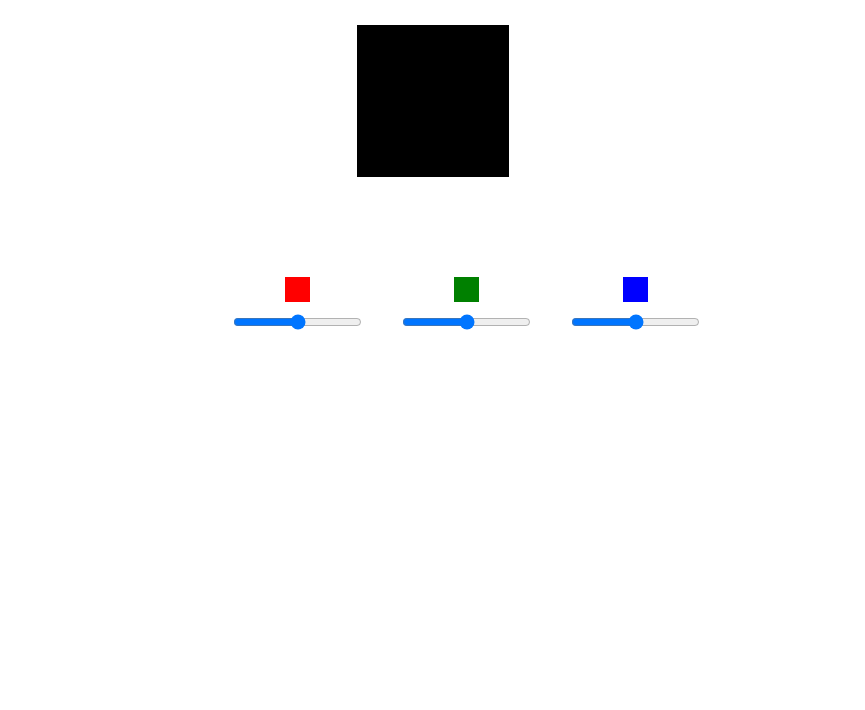
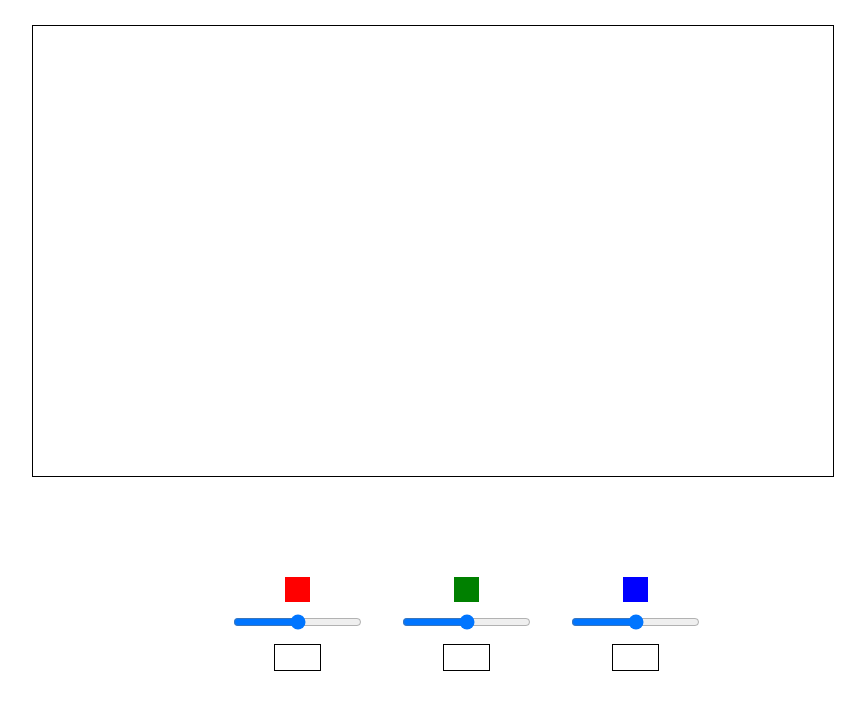
Before and after one commit to Nexvaulus/Project, a plain HTML site: page index.html in a window 1280 px wide. Both pictures are taken after a click on the element 640 px from the left and 101 px from the top of the page. Shown: the whole page, without its empty margins (207-1072 px from the left). Drawn offline with Linux system fonts and the light colour scheme.

Commit message:
Menambahkan js DOM

```diff
--- a/index.html
+++ b/index.html
@@ -12,21 +12,25 @@
     <div class="box"></div>
 
 
+
         <div class="center">
 
             <div class="input">
                 <div class="kotak merah"></div>
-            <input min="0" max="255" type="range" name="sMerah" class="iMerah">
+                <input min="0" max="255" type="range" name="sMerah">
+                <div class="nilai"></div>
             </div>
 
             <div class="input">
                 <div class="kotak hijau"></div>
-            <input min="0" max="255" type="range" name="sHijau" class="iHijau">
+                <input min="0" max="255" type="range" name="sHijau">
+                <div class="nilai"></div>
             </div>
 
             <div class="input">
                 <div class="kotak biru"></div>
-            <input min="0" max="255" type="range" name="sBiru" class="iBiru">
+                <input min="0" max="255" type="range" name="sBiru">
+                <div class="nilai"></div>
             </div>
 
         </div>
--- a/script.js
+++ b/script.js
@@ -2,30 +2,42 @@
 
 
 const box = document.querySelector('.box');
+const center = document.querySelector(".center");
+const merah = center.querySelector('input[name=sMerah]');
+const hijau = center.querySelector('input[name=sHijau]');
+const biru = center.querySelector('input[name=sBiru]');
+
+
 box.addEventListener('click', function() {
     let satu = "size";
     let dua = "caption";
 
-    if(this.classList.contains(satu)) [satu, dua] = [dua, satu];
+    if(this.classList.contains(satu)) {
+        [satu, dua] = [dua, satu];
+
+    }
     this.classList.toggle(satu);
     setTimeout(() => {
         this.classList.toggle(dua)
     }, 700);
+
+
+
+
+
 });
 
 
-const center = document.querySelector(".center");
-const merah = center.querySelector('input[name=sMerah]');
-const hijau = center.querySelector('input[name=sHijau]');
-const biru = center.querySelector('input[name=sBiru]');
 center.addEventListener('input', function(e) {
 
     const r = merah.value;
     const g = hijau.value;
     const b = biru.value;
 
+    merah.nextElementSibling.innerHTML = r;
+    hijau.nextElementSibling.innerHTML = g;
+    biru.nextElementSibling.innerHTML = b;
+
     e.target.parentElement.parentElement.parentElement.style.backgroundColor = `rgb(${r}, ${g}, ${b})`;
-    // e.target.parentElement.style.backgroundColor = `rgb(${r}, ${g}, ${b})`;
-    // e.target.siblingElement.style.backgroundColor = `rgb(${r}, ${g}, ${b})`;
 
 });
--- a/style.css
+++ b/style.css
@@ -8,6 +8,7 @@
     width: 100px;
     height: 100px;
     border: 1px solid black;
+    background-color: salmon;
     margin: 50px auto;
     transition: .3s width,
                 .3s height .3s,
@@ -16,13 +17,13 @@
 }
 
 .size {
-    width: 150px;
-    height: 150px;
+    width: 800px;
+    height: 450px;
     margin-top: 25px;
 }
 
 .caption {
-    background-color: black;
+    background-color: white;
 }
 
 .kotak {
@@ -42,9 +43,20 @@
     text-align: center;
     padding: 20px;
     left: 400px;
+    /* opacity: 0; */
+    transition: .3s opacity;
 }
+
 
 .input {
     float: left;
     padding: 20px;
 }
+
+.nilai {
+    width: 45px;
+    height: 25px;
+    margin: 10px auto;
+    border: 1px solid black;
+    line-height: 25px;
+}
```
Lines whose indentation alone changed are shown as unchanged.
